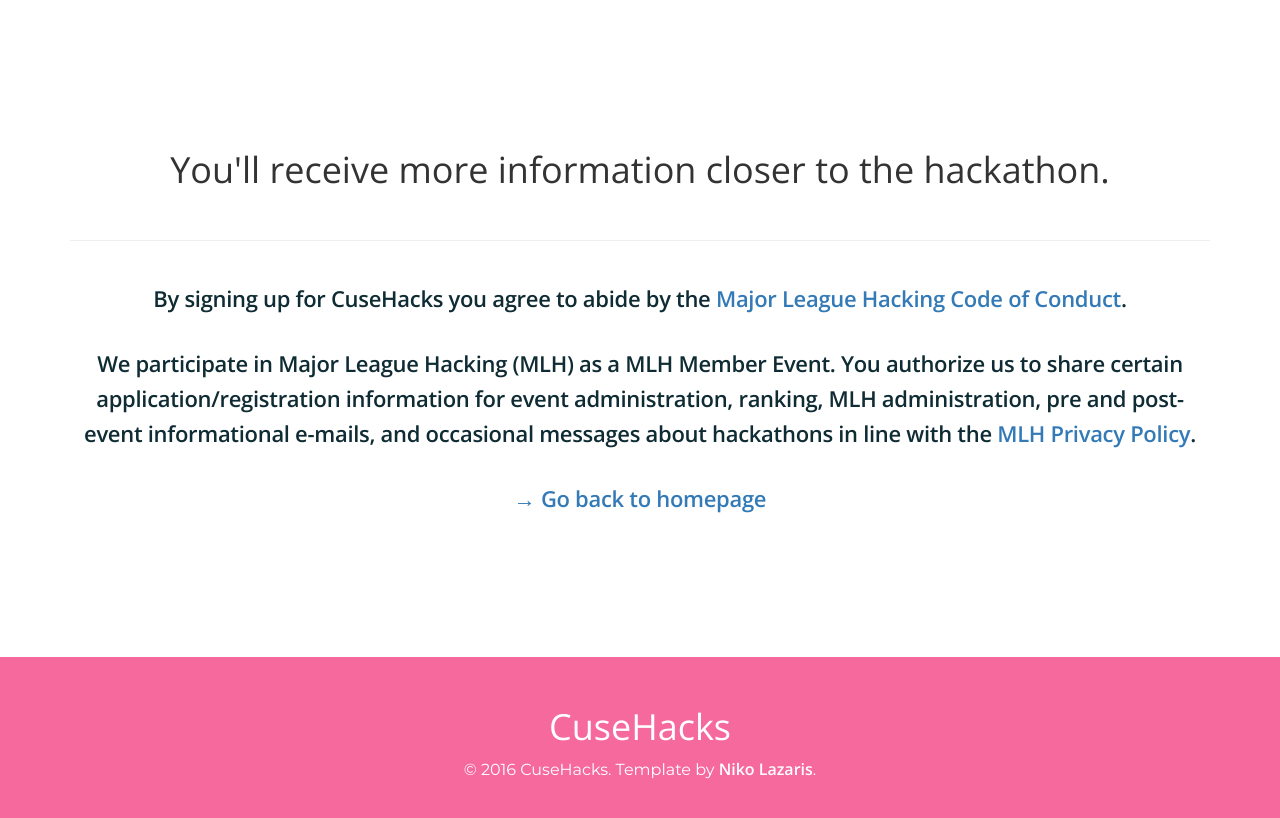
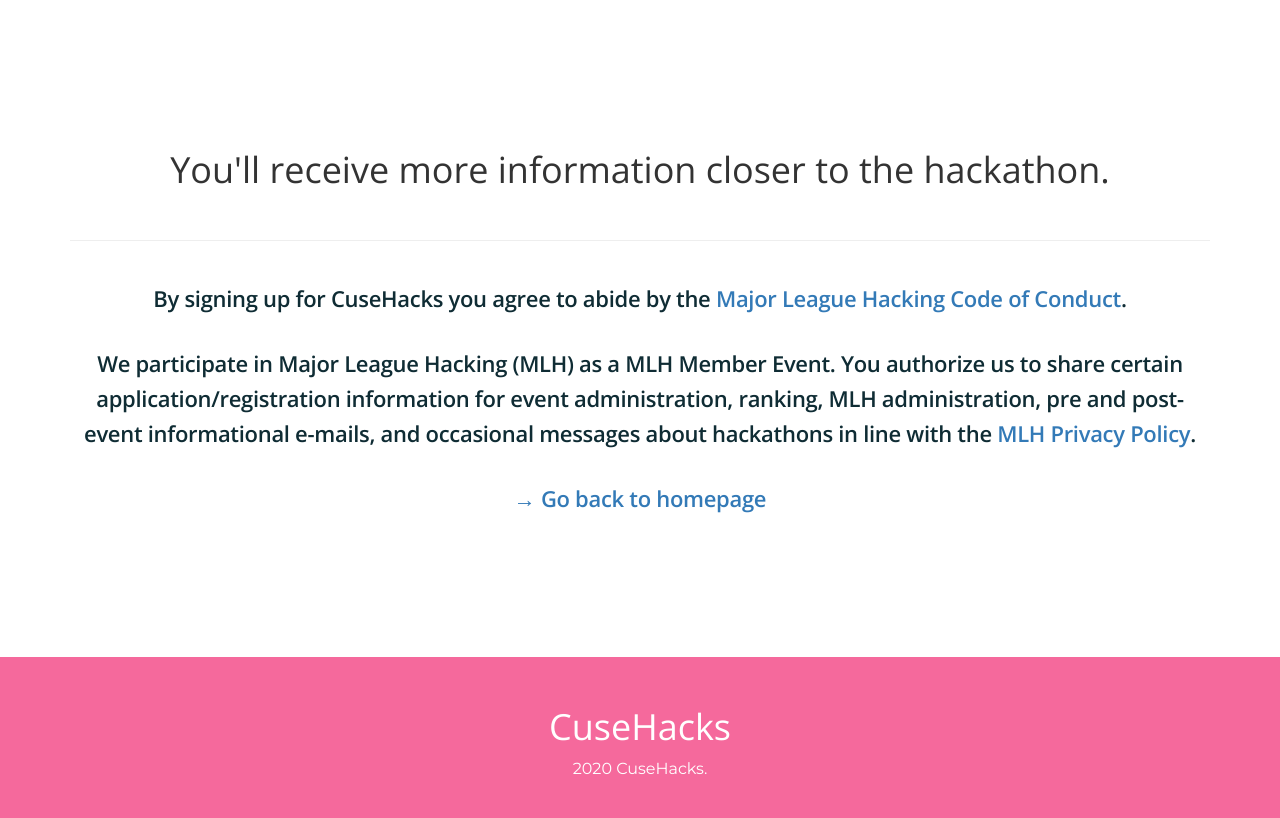
Before and after one commit to innovateorange/cusehacks, a Jekyll site: the page built from success.html, in a window 1280 px wide. Shown: the top 818 px of the page. Built offline with Jekyll 4.4.1, drawn with Linux system fonts in a browser that asks for light colours; nearby versions of some CDN libraries.

Commit message:
Update default.html

```diff
--- a/_layouts/default.html
+++ b/_layouts/default.html
@@ -10,7 +10,7 @@
     <section class="footer">
       <div class="container text-center">
         <h1>{{ site.event.name }}</h1>
-        <h3>&copy; 2016 {{ site.event.name }}. Template by <a href="https://github.com/nlaz">Niko Lazaris</a>.</h3>
+        <h3>2020 {{ site.event.name }}.</h3>
       </div>
     </section>
 
```
